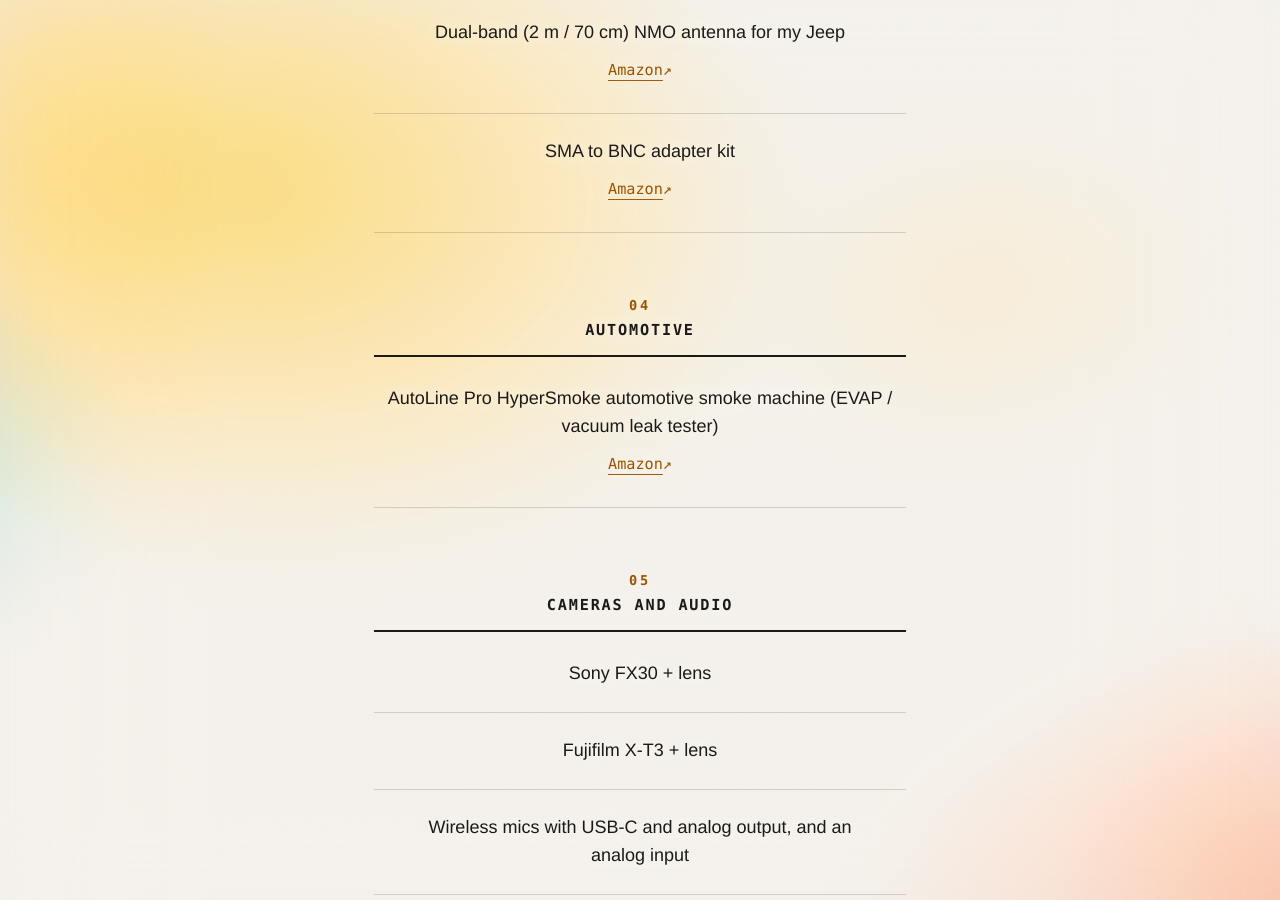
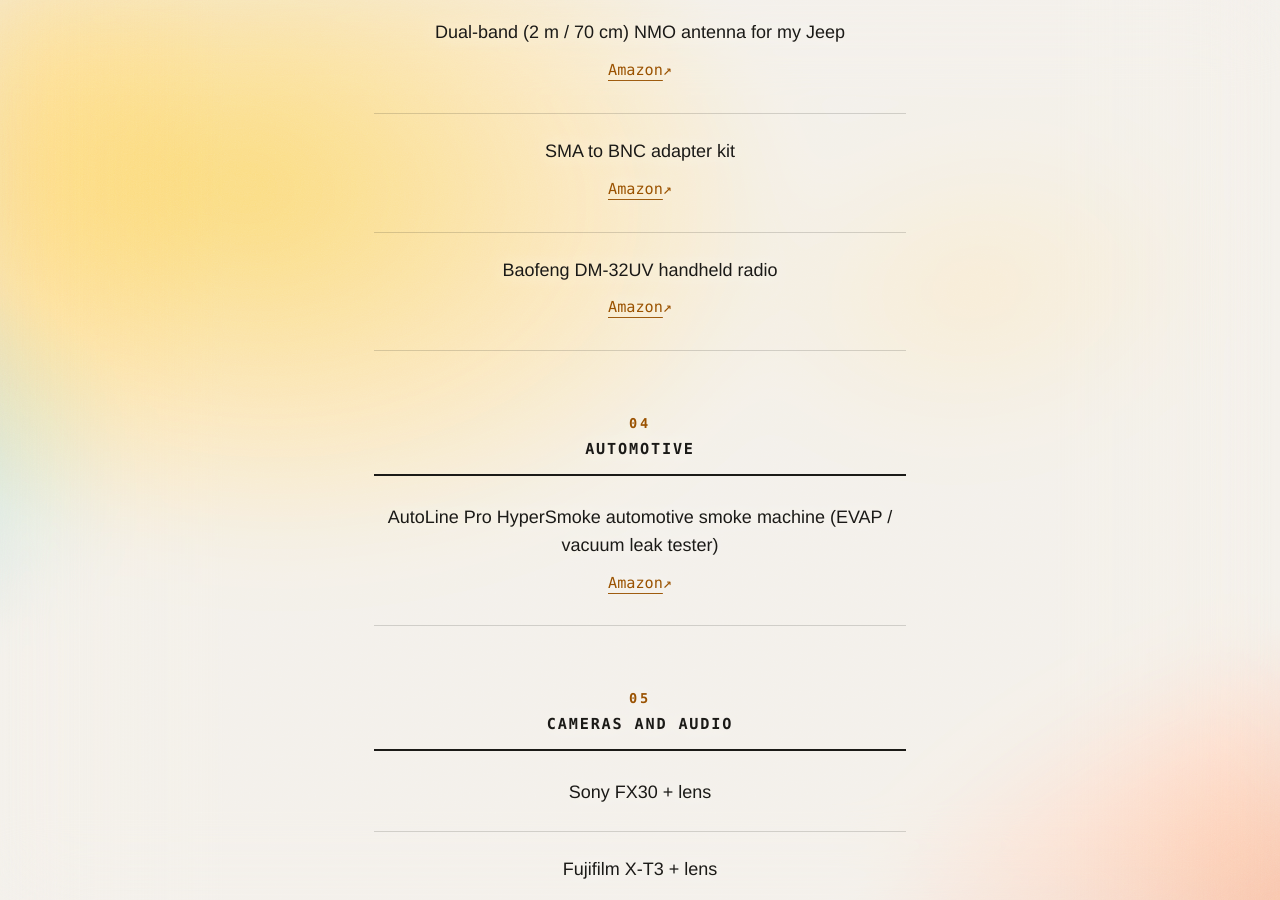
Before and after one commit to Admin-Sean/list, a Jekyll site: the page built from index.md, in a window 1280 px wide and 900 px high, scrolled down 2560 px. Built offline with Jekyll 4.4.1, drawn with Linux system fonts in a browser that asks for light colours.

Commit message:
Update index.md with new items

```diff
--- a/index.md
+++ b/index.md
@@ -33,6 +33,7 @@ title: Sean's Christmas/Birthday List
 - K1 radio programming cable with an FTDI or CH340 chip, not Prolific [Amazon](https://www.amazon.com/dp/B078T5KZSH){: .chip}
 - Dual-band (2 m / 70 cm) NMO antenna for my Jeep [Amazon](https://www.amazon.com/dp/B00SU0W3XO){: .chip}
 - SMA to BNC adapter kit [Amazon](https://www.amazon.com/dp/B0F6YC34B6){: .chip}
+- Baofeng DM-32UV handheld radio [Amazon](https://www.amazon.com/dp/B0FQTHVXFJ){: .chip}
 
 ## Automotive
 
```
